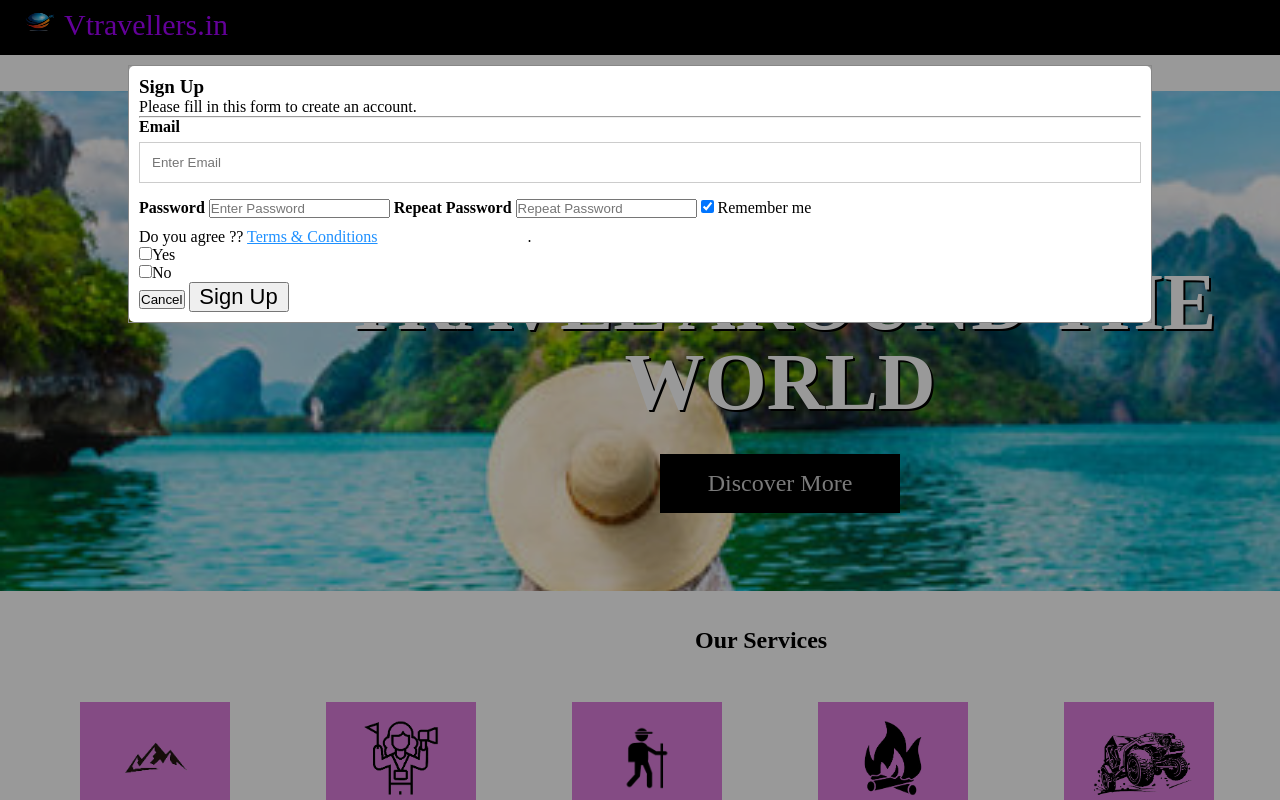
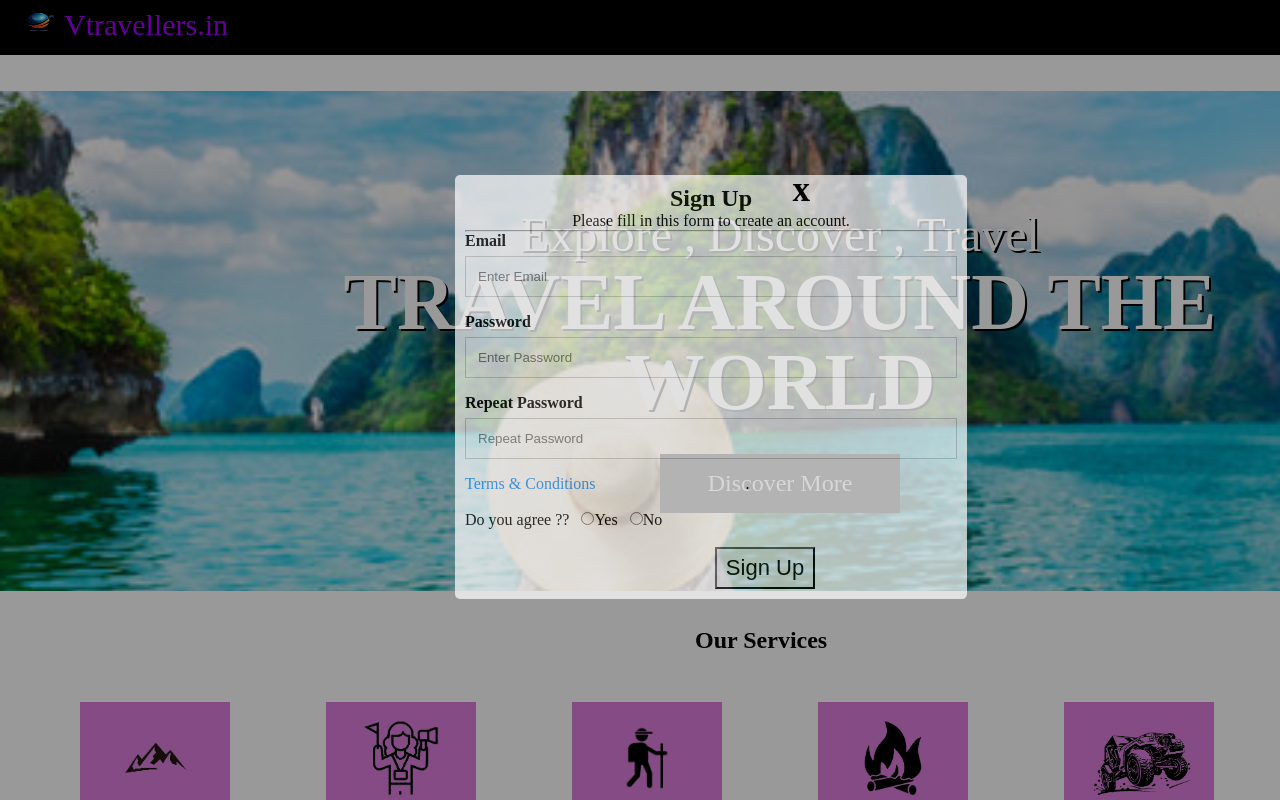
Before and after one commit to Raiji1003/wtl-miniproject, a PHP site: page /home.html in a window 1280 px wide, after a click on "Sign Up". Run offline with PHP 8.4, Linux system fonts and the light colour scheme.

Commit message:
modified:   booking.html 	modified:   home.html 	modified:   style.css

```diff
--- a/home.html
+++ b/home.html
@@ -120,8 +120,8 @@
   <span onclick="document.getElementById('id01').style.display='none'" class="close">x</span>
   <form class="modal-content">
     <div class="contain">
-      <h1>Sign Up</h1>
-      <p>Please fill in this form to create an account.</p>
+      <h1 style="text-align: center; font-size: 1.5rem;">Sign Up</h1>
+      <p style="text-align: center;">Please fill in this form to create an account.</p>
       <hr>
       <label for="email"><b>Email</b></label>
       <input type="text" placeholder="Enter Email" name="email" required>
@@ -132,21 +132,11 @@
       <label for="psw-repeat"><b>Repeat Password</b></label>
       <input type="password" placeholder="Repeat Password" name="psw-repeat" required>
 
-      <label>
-        <input type="checkbox" checked="checked" name="remember" style="margin-bottom:15px"> Remember me
-      </label>
-
-      <p>Do you agree ?? <a href="#" style="color:dodgerblue">Terms & Conditions</a>.</p>
-      <label for="Yes">
-        <input type="checkbox" value="Yes" name="Yes">Yes
-      </label>
+      <p><a href="#" style="color:dodgerblue; text-decoration: none;">Terms & Conditions</a>.</p>
       <br>
-      <label for="No">
-        <input type="checkbox" value="No" name="No">No
-      </label>
+      <p>Do you agree ?? &nbsp; <input type="radio" id="yes" name="fav_language" value="Yes"><label for="yes">Yes &nbsp;</label> <input type="radio" id="no" name="fav_language" value="No"><label for="no">No</label></p>
       <br>
       <div class="clearfix">
-        <button type="button" onclick="document.getElementById('id01').style.display='none'" class="cancelbtn">Cancel</button>
         <button type="submit" class="signup">Sign Up</button>
       </div>
     </div>
@@ -158,7 +148,7 @@
   <span onclick="document.getElementById('id02').style.display='none'" class="close">x</span>
   <form class="modal-content">
     <div class="contain">
-      <h1>Sign In</h1>
+      <h1 style="text-align: center; font-size: 1.5rem;">Sign In</h1>
       <hr>
       <label for="email"><b>Email</b></label>
       <input type="text" placeholder="Enter Email" name="email" required>
@@ -171,7 +161,6 @@
       </label>
 
       <div class="clearfix">
-        <button type="button" onclick="document.getElementById('id02').style.display='none'" class="cancelbtn">Cancel</button>
         <button type="submit" class="signup">Sign In</button>
       </div>
     </div>
--- a/style.css
+++ b/style.css
@@ -84,7 +84,7 @@ h1{
 }
 
 /* Style inputs */
-input[type=text], select, textarea {
+input[type=text], select, textarea ,input[type=password]{
   width: 100%;
   padding: 12px;
   border: 1px solid #ccc;
@@ -103,7 +103,15 @@ input[type=submit] {
 }
 
 input[type=submit]:hover {
-  background-color: #45a049;
+  background-color: #fa9200;
+}
+
+.clearfix button[type=submit]{
+  color: rgb(4, 4, 4);
+  padding: 6px;
+  border-block-color: rgb(4, 4, 4);
+  cursor: pointer;
+  margin-left:250px;
 }
 
 /* Style the container/contact section */
@@ -155,8 +163,7 @@ input[type=submit]:hover {
     margin-top: 0;
   }
 }
-/*login form
-/* The Modal (background) */
+
 .modal {
   display: none; /* Hidden by default */
   position: fixed; /* Stay in place */
@@ -171,25 +178,24 @@ input[type=submit]:hover {
   padding-top: 60px;
 }
 
-/* Modal Content/Box */
 .modal-content {
-  margin: 5px auto; /* 15% from the top and centered */
-  border: 1px solid #888;
-  width: 80%; /* Could be more or less, depending on screen size */
+  position: fixed;
+  left: 455px;
+  margin: 115px auto;
+  width: 40%;
+  opacity: 0.7;
 }
 
-/* The Close Button */
 .close {
-  /* Position it in the top right corner outside of the modal */
+  z-index: 1;
   position: absolute;
-  right: 25px;
-  top: 0;
+  right: 470px;
+  margin-top: 110px;
   color: #000;
   font-size: 35px;
   font-weight: bold;
 }
 
-/* Close button on hover */
 .close:hover,
 .close:focus {
   color: red;
```
Also changed, not shown: booking.html (+0 -18 lines).
